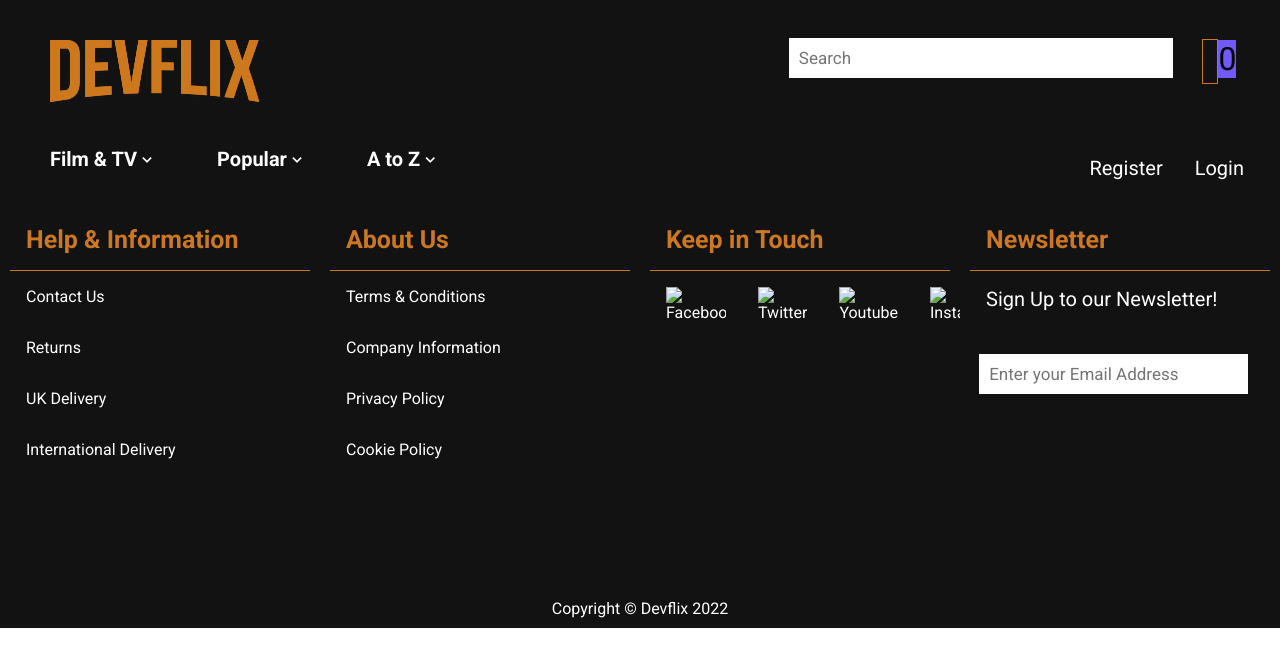
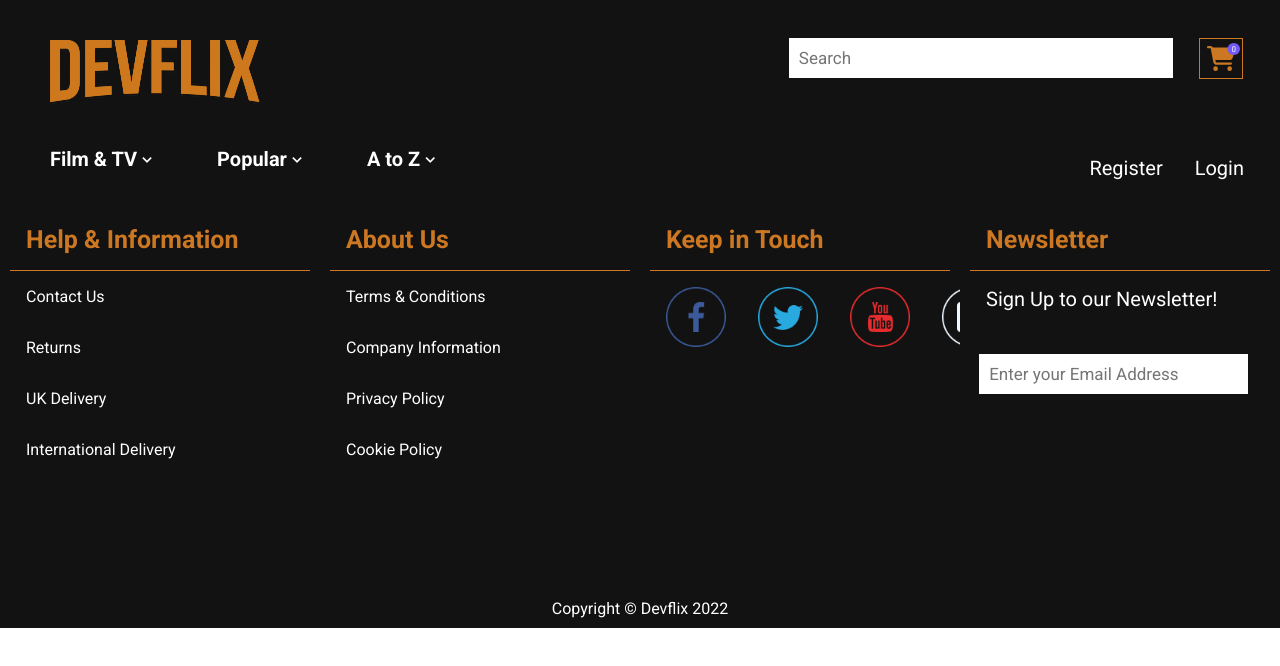
Before and after one commit to NF1991/secondhand-dvds, a website: page ashvsevildead.html in a window 1280 px wide. Drawn offline with nearby package versions, Linux system fonts and the light colour scheme; the site is published under a folder, as on GitHub Pages, so addresses that start at the root find nothing.

Commit message:
Update ashvsevil dead
Fixing broken images and links

```diff
--- a/ashvsevildead.html
+++ b/ashvsevildead.html
@@ -11,9 +11,9 @@
       <link rel="stylesheet" href="css/style.css" />
       <!-- Add icon library -->
   <link rel="stylesheet" href="https://cdnjs.cloudflare.com/ajax/libs/font-awesome/4.7.0/css/font-awesome.min.css">
-  <script src="/assets/fontawesome/brands.js"></script>
-  <script src="/assets/fontawesome/solid.js"></script>
-  <script src="/assets/fontawesome/fontawesome.js"></script>
+  <script src="assets/fontawesome/brands.js"></script>
+  <script src="assets/fontawesome/solid.js"></script>
+  <script src="assets/fontawesome/fontawesome.js"></script>
       <!-- icons -->
       <link href='https://unpkg.com/boxicons@2.1.4/css/boxicons.min.css' rel='stylesheet'>
 </head>
@@ -21,14 +21,14 @@
     <!-- This is the logo and search bar -->
     <div class="upper-nav">
         <div class="logo">
-            <a href="./index.html"><img src="./img/logo.png" alt="Logo"/></a>
+            <a href="/secondhand-dvds/index.html"><img src="./img/logo.png" alt="Logo"/></a>
       </div>
         <div class="search">
           <input type="text" placeholder="Search" />
         </div>
         <div class="fa-2x">
         <span class="fa-layers fa-fw">
-           <a href="./cart.html"><i class="fa-solid fa-cart-shopping"></i></a>
+           <a href="/secondhand-dvds/cart.html"><i class="fa-solid fa-cart-shopping"></i></a>
            <span class="fa-layers-counter fa-layers-top-right" id="count">0</span>
 
      </span>
@@ -184,10 +184,10 @@
            <div class="footer-column">
               <h3>Keep in Touch</h3>
               <div class="socials">
-                 <a href="#"><img src="/img/facebook.png" alt="Facebook"></a>
-                 <a href="#"><img src="/img/twitter.png" alt="Twitter"></a>
-                 <a href="#"><img src="/img/youtube.png" alt="Youtube"></a>
-                 <a href="#"><img src="/img/Instagram.png" alt="Instagram"></a>
+                 <a href="#"><img src="img/facebook.png" alt="Facebook"></a>
+                 <a href="#"><img src="img/twitter.png" alt="Twitter"></a>
+                 <a href="#"><img src="img/youtube.png" alt="Youtube"></a>
+                 <a href="#"><img src="img/Instagram.png" alt="Instagram"></a>
               </div>
            </div>
            <div class="footer-column">
```
